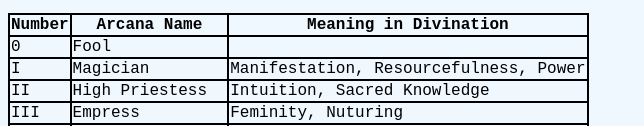
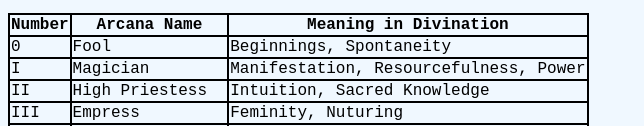
Before and after one commit to srm276/srm-msudenver, a plain HTML site: page lab502.html in a window 1280 px wide. Shown: the part 1048-1174 px from the top of the page, without its empty margins (0-644 px from the left). Drawn offline with Linux system fonts and the light colour scheme.

Commit message:
Update lab502.html

```diff
--- a/lab502.html
+++ b/lab502.html
@@ -72,7 +72,7 @@
     <tr>
       <td>0</td>
       <td>Fool</td>
-      <td><Beginnings, Spontaneity </td>
+      <td>Beginnings, Spontaneity</td>
     </tr>
     <tr>
       <td>I</td>
```
